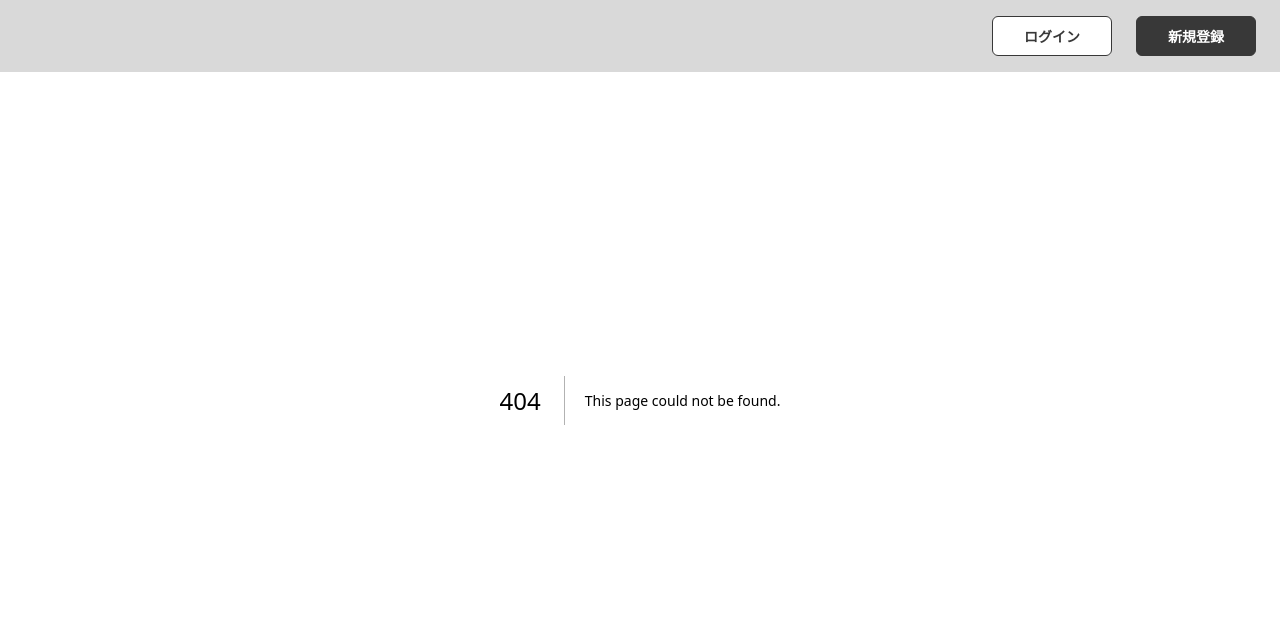
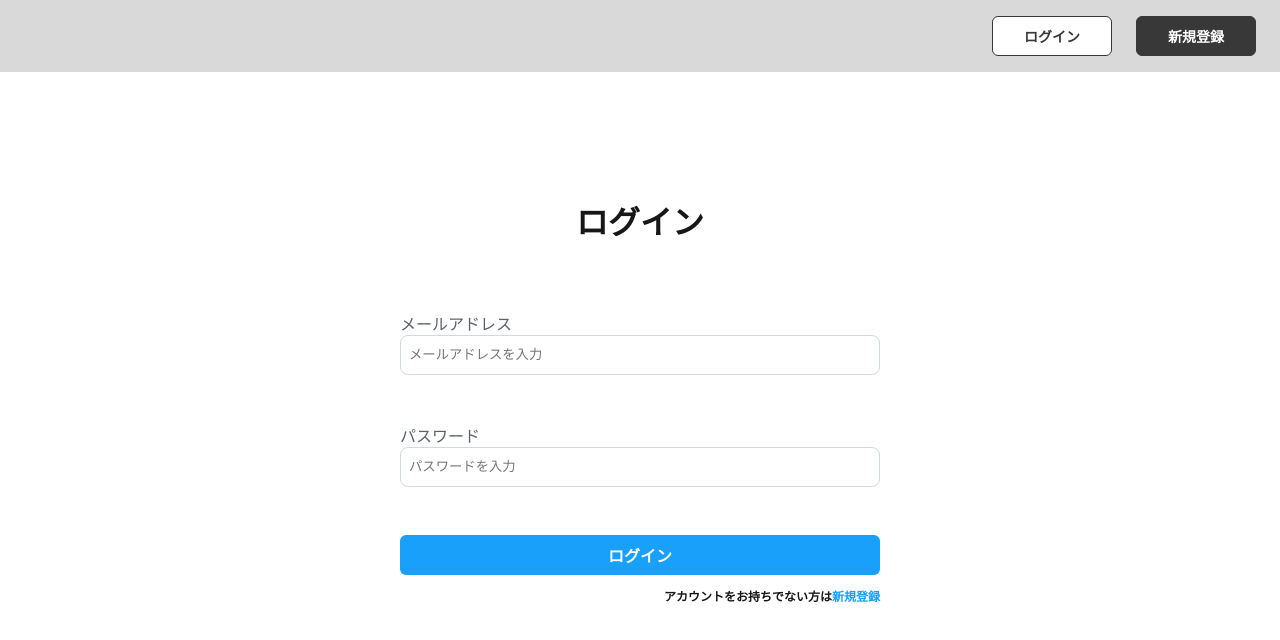
Before and after one commit to if-mentor/next_teamdev_25_2, a Next.js app: page /login in a window 1280 px wide. Before the commit this address had no page. Shown: the top 640 px of the page. Built offline with nearby package versions, Linux system fonts and the light colour scheme.

Commit message:
ログイン画面  追加 (#34)
* feat: ログイン画面を実装

* fix: ログインフォームの配置を調整

```diff
--- /dev/null
+++ b/src/app/login/page.tsx
@@ -0,0 +1,13 @@
+import LoginForm from "@/components/LoginForm";
+
+import styles from "./styles.module.css";
+
+const LoginPage = () => {
+  return (
+    <main className={styles.main}>
+      <LoginForm />
+    </main>
+  );
+};
+
+export default LoginPage;
--- /dev/null
+++ b/src/app/login/styles.module.css
@@ -0,0 +1,6 @@
+.main {
+  display: flex;
+  justify-content: center;
+  align-items: center;
+  min-height: 100vh;
+}
--- /dev/null
+++ b/src/components/LoginForm/index.tsx
@@ -0,0 +1,73 @@
+"use client";
+
+import { useState } from "react";
+import Link from "next/link";
+
+import Button from "@/components/Button";
+import Input from "@/components/Input";
+
+import styles from "./styles.module.css";
+
+const LoginForm = () => {
+  const [formValues, setFormValues] = useState({
+    email: "",
+    password: "",
+  });
+
+  return (
+    <form className={styles.form}>
+      <h1 className={styles.title}>ログイン</h1>
+
+      <div className={styles.inputArea}>
+        <Input
+          id="email"
+          name="email"
+          type="email"
+          label="メールアドレス"
+          placeholder="メールアドレスを入力"
+          variantSize="medium"
+          value={formValues.email}
+          onChange={(event) =>
+            setFormValues((prev) => ({
+              ...prev,
+              email: event.target.value,
+            }))
+          }
+          required
+        />
+      </div>
+
+      <div className={styles.inputArea}>
+        <Input
+          id="password"
+          name="password"
+          type="password"
+          label="パスワード"
+          placeholder="パスワードを入力"
+          variantSize="medium"
+          value={formValues.password}
+          onChange={(event) =>
+            setFormValues((prev) => ({
+              ...prev,
+              password: event.target.value,
+            }))
+          }
+          required
+        />
+      </div>
+
+      <div className={styles.buttonArea}>
+        <Button type="button" label="ログイン" variant="success" size="medium" className={styles.loginButton} />
+      </div>
+
+      <p className={styles.signupText}>
+        アカウントをお持ちでない方は
+        <Link href="/signup" className={styles.signUpLink}>
+          新規登録
+        </Link>
+      </p>
+    </form>
+  );
+};
+
+export default LoginForm;
--- /dev/null
+++ b/src/components/LoginForm/styles.module.css
@@ -0,0 +1,36 @@
+.form {
+  width: 100%;
+  max-width: 480px;
+  margin: auto;
+}
+
+.title {
+  margin-bottom: 68px;
+  text-align: center;
+  font-size: 32px;
+  font-weight: 700;
+}
+
+.inputArea {
+  margin-bottom: 48px;
+}
+
+.loginButton {
+  width: 100%;
+}
+
+.signupText {
+  margin-top: 12px;
+  text-align: right;
+  font-size: 12px;
+  font-weight: 700;
+}
+
+.signUpLink {
+  color: #18a0fb;
+  text-decoration: none;
+}
+
+.signUpLink:hover {
+  text-decoration: underline;
+}
--- /dev/null
+++ b/src/components/LoginForm/type.ts
@@ -0,0 +1,4 @@
+export type LoginFormValues = {
+  email: string;
+  password: string;
+};
```
